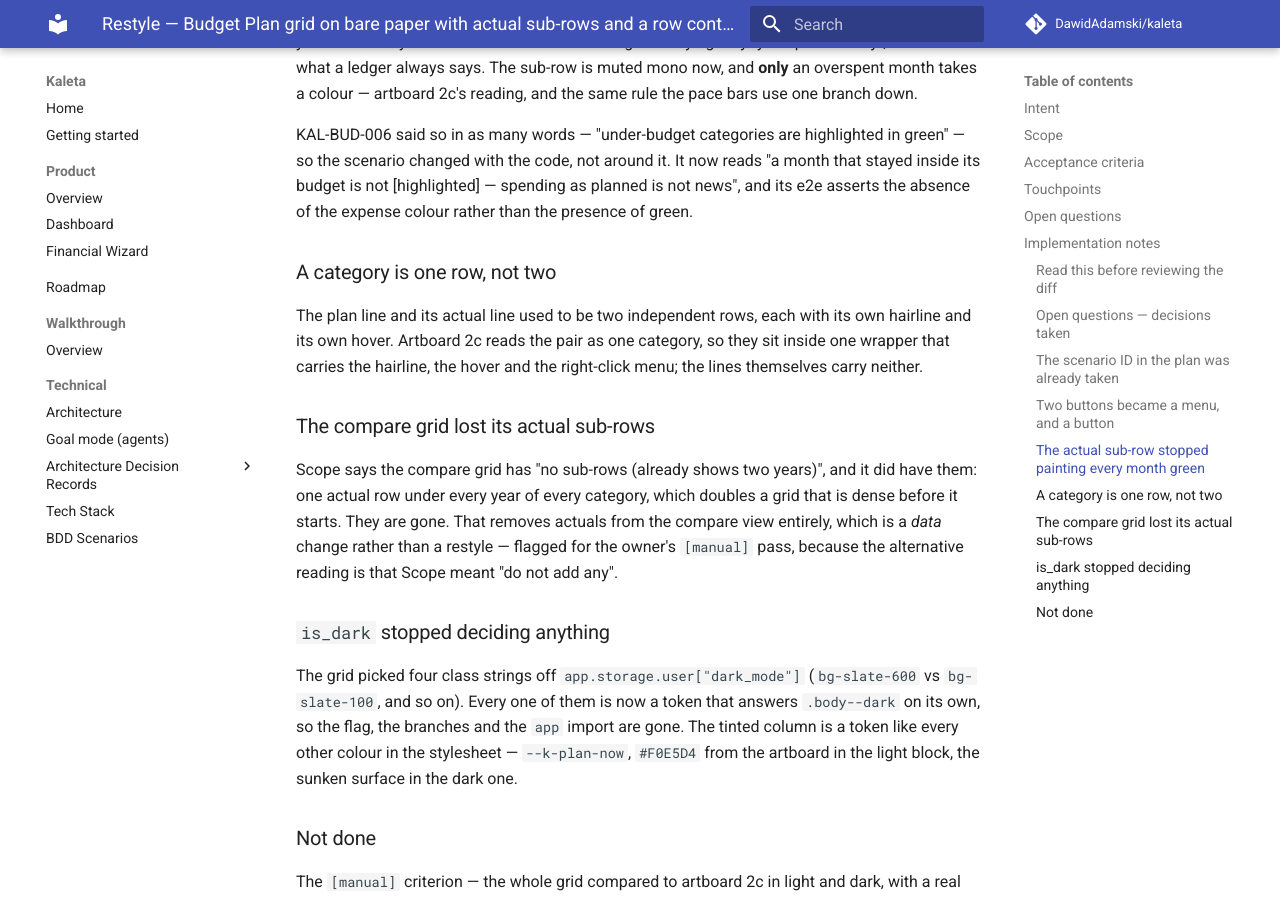
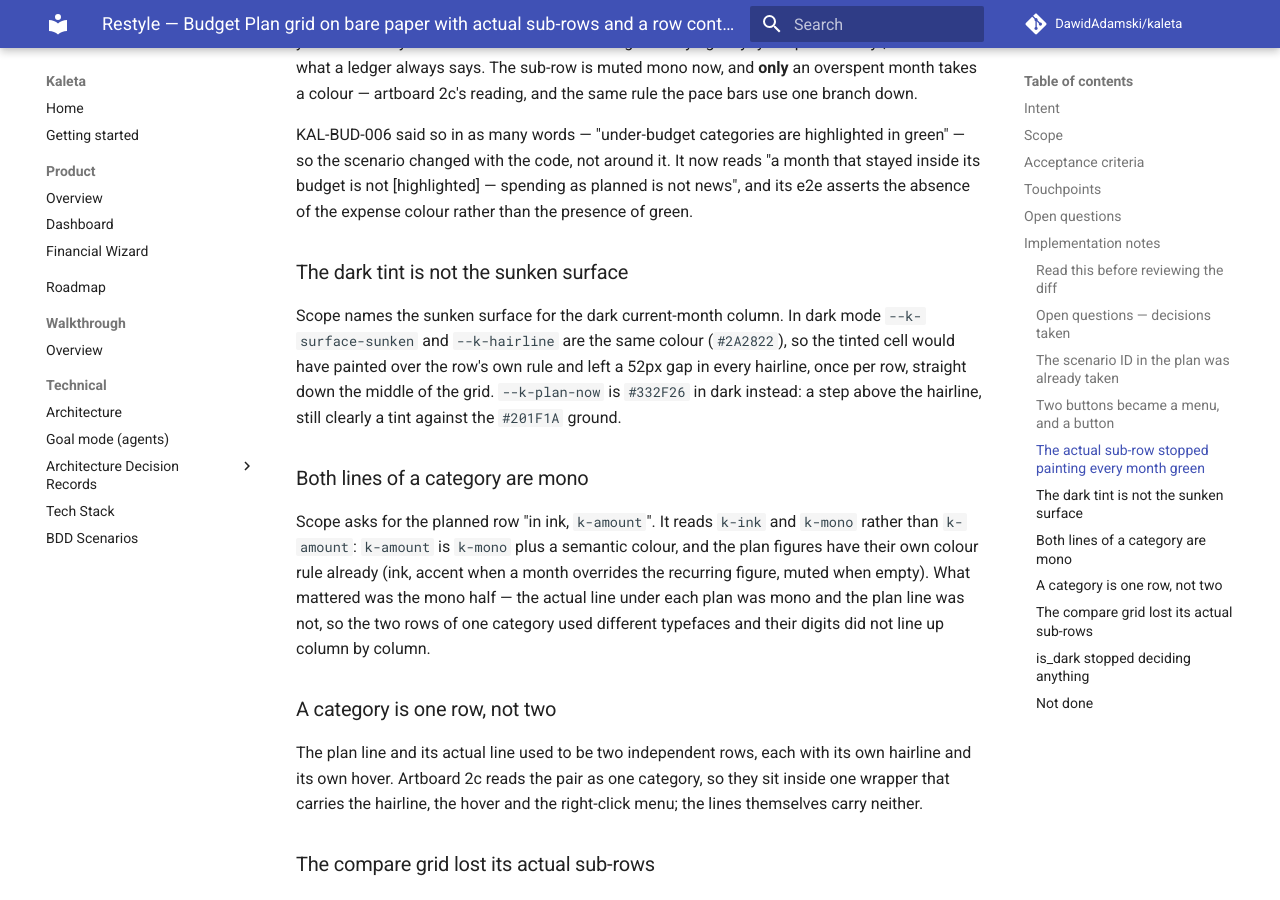
Before and after one commit to DawidAdamski/kaleta, an MkDocs documentation site: the page built from docs/plans/restyle-budget-plan-grid.md, in a window 1280 px wide and 900 px high, scrolled down 3129 px. Built offline with MkDocs 1.6.1 and Material for MkDocs 9.7.7, drawn with Linux system fonts in a browser that asks for light colours; comment, search, counter and statistics services are not loaded.

Commit message:
fix(budget-plan): the dark tint stopped swallowing the hairline
Scope names the sunken surface for the dark current-month column, and in
dark mode that token is the same colour as the hairline — so the tinted
cell painted over the row's own rule and left a 52px gap in every
hairline, straight down the middle of the grid. The tint is a step above
the hairline now.

The plan line was also not mono while the actual line under it was, so
the two lines of one category used different typefaces and their digits
did not line up column by column.

Also: KAL-BUD-006 no longer mentions a view-mode control the page does
not have, KAL-BUD-010 records that compare mode shows no actuals, and the
cell-colour tests build their row with dataclasses.replace instead of
silencing mypy.

Co-Authored-By: Claude Opus 5 (1M context) <noreply@anthropic.com>
Claude-Session: https://claude.ai/code/session_0152AYpRfMD2oD5sjv3sg3qi

```diff
--- a/docs/plans/restyle-budget-plan-grid.md
+++ b/docs/plans/restyle-budget-plan-grid.md
@@ -143,6 +143,25 @@ it. It now reads "a month that stayed inside its budget is not [highlighted]
 — spending as planned is not news", and its e2e asserts the absence of the
 expense colour rather than the presence of green.
 
+### The dark tint is not the sunken surface
+
+Scope names the sunken surface for the dark current-month column. In dark
+mode `--k-surface-sunken` and `--k-hairline` are the same colour
+(`#2A2822`), so the tinted cell would have painted over the row's own rule
+and left a 52px gap in every hairline, once per row, straight down the
+middle of the grid. `--k-plan-now` is `#332F26` in dark instead: a step
+above the hairline, still clearly a tint against the `#201F1A` ground.
+
+### Both lines of a category are mono
+
+Scope asks for the planned row "in ink, `k-amount`". It reads `k-ink` and
+`k-mono` rather than `k-amount`: `k-amount` is `k-mono` plus a semantic
+colour, and the plan figures have their own colour rule already (ink,
+accent when a month overrides the recurring figure, muted when empty). What
+mattered was the mono half — the actual line under each plan was mono and
+the plan line was not, so the two rows of one category used different
+typefaces and their digits did not line up column by column.
+
 ### A category is one row, not two
 
 The plan line and its actual line used to be two independent rows, each with
```
Also changed, not shown: docs/bdd.md (+2 -2 lines), 4 other files.
